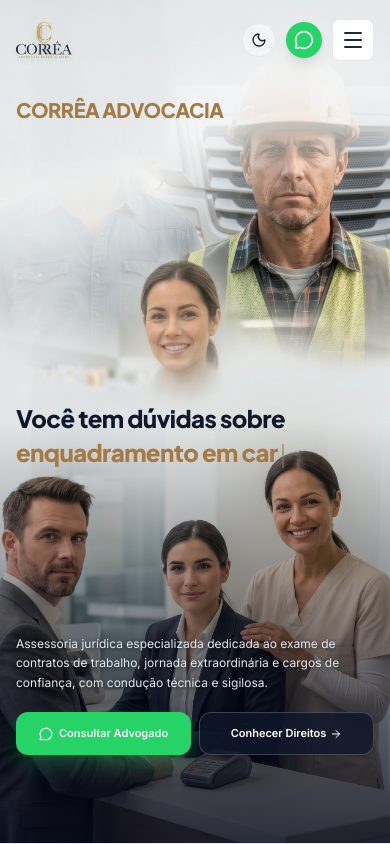
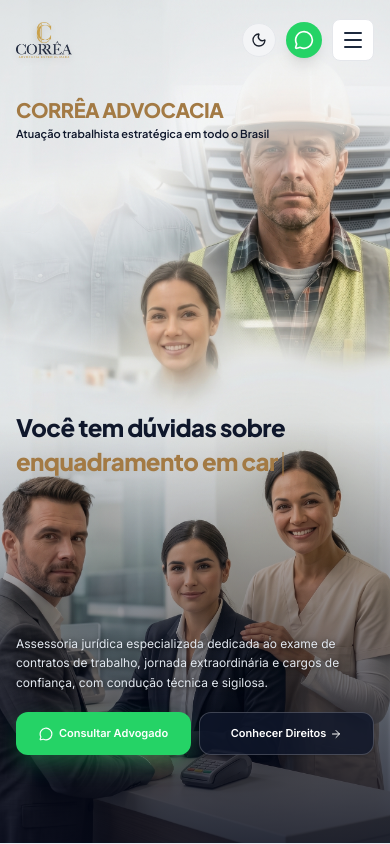
Before and after one commit to LeonardoBittencourt97/C05-Correa-Advocacia, a Next.js app: page / in a window 390 px wide. Shown: the top 844 px of the page. Built offline with nearby package versions, Linux system fonts and the light colour scheme.

Commit message:
Exibe 'Atuação trabalhista estratégica em todo o Brasil' em linha abaixo, discreta e preta no mobile

```diff
--- a/src/components/sections/Hero.tsx
+++ b/src/components/sections/Hero.tsx
@@ -39,10 +39,13 @@ export function Hero() {
         {/* BLOCO 1: TOPO NO MOBILE (CORRÊA ADVOCACIA) */}
         <div className="w-full max-w-xl text-left">
           <h1 className="text-xl sm:text-2xl lg:text-3xl font-extrabold tracking-tight leading-snug">
-            <span className="text-[#a37a44] font-black">CORRÊA ADVOCACIA</span>
+            <span className="text-[#a37a44] font-black block sm:inline">CORRÊA ADVOCACIA</span>
             <span className="hidden sm:inline">
               <span className="text-[#a37a44] font-black"> • </span>
               <span className="text-slate-900 dark:text-slate-100">Atuação trabalhista estratégica em todo o Brasil</span>
+            </span>
+            <span className="block sm:hidden text-[11px] font-semibold text-slate-900 dark:text-slate-100 tracking-normal mt-0.5">
+              Atuação trabalhista estratégica em todo o Brasil
             </span>
           </h1>
         </div>
```
